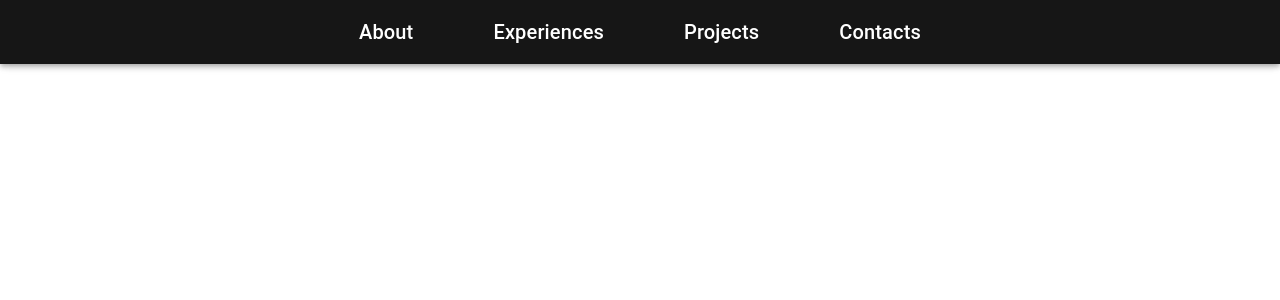
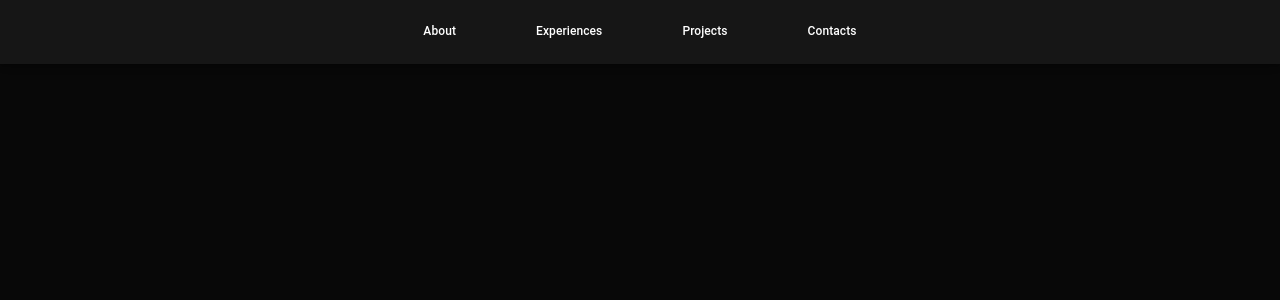
Before and after one commit to FaaizHaikal/my-portfolio, a React (Vite) app: page / in a window 1280 px wide. Shown: the top 300 px of the page. Built offline with nearby package versions, Linux system fonts and the light colour scheme.

Commit message:
refactor: remove mui

```diff
--- a/index.html
+++ b/index.html
@@ -8,6 +8,6 @@
   </head>
   <body>
     <div id="root"></div>
-    <script type="module" src="/src/main.tsx"></script>
+    <script type="module" src="/src/index.tsx"></script>
   </body>
 </html>
--- a/package.json
+++ b/package.json
@@ -11,10 +11,6 @@
     "deploy": "pnpm run build && gh-pages -d dist"
   },
   "dependencies": {
-    "@emotion/react": "^11.14.0",
-    "@emotion/styled": "^11.14.0",
-    "@mui/icons-material": "^6.3.0",
-    "@mui/material": "^6.3.0",
     "react": "^18.3.1",
     "react-dom": "^18.3.1"
   },
--- a/src/index.css
+++ b/src/index.css
@@ -1,5 +1,29 @@
-body {
+@import url('https://fonts.googleapis.com/css2?family=Poppins:wght@400;600&display=swap');
+
+* {
   margin: 0;
   padding: 0;
-  font-family: 'Roboto', sans-serif;
+  box-sizing: border-box;
+  text-decoration: none;
+  border: none;
+  outline: none;
+  scroll-behavior: smooth;
+  font-family: 'Poppins', sans-serif;
 }
+
+:root {
+  --primary: #080808;
+  --secondary: #111;
+  --text-color: #fff;
+  --accent: #0044ff;
+}
+
+html {
+  font-size: 60%;
+  overflow-x: hidden;
+}
+
+body {
+  background-color: var(--primary);
+  color: var(--text-color);
+}
--- /dev/null
+++ b/src/index.tsx
@@ -0,0 +1,10 @@
+import { StrictMode } from 'react';
+import { createRoot } from 'react-dom/client';
+import App from './App.tsx';
+import './index.css';
+
+createRoot(document.getElementById('root')!).render(
+  <StrictMode>
+    <App />
+  </StrictMode>
+);
```
Also changed, not shown: 1 other file (tests, documents, lock files or other folders).
